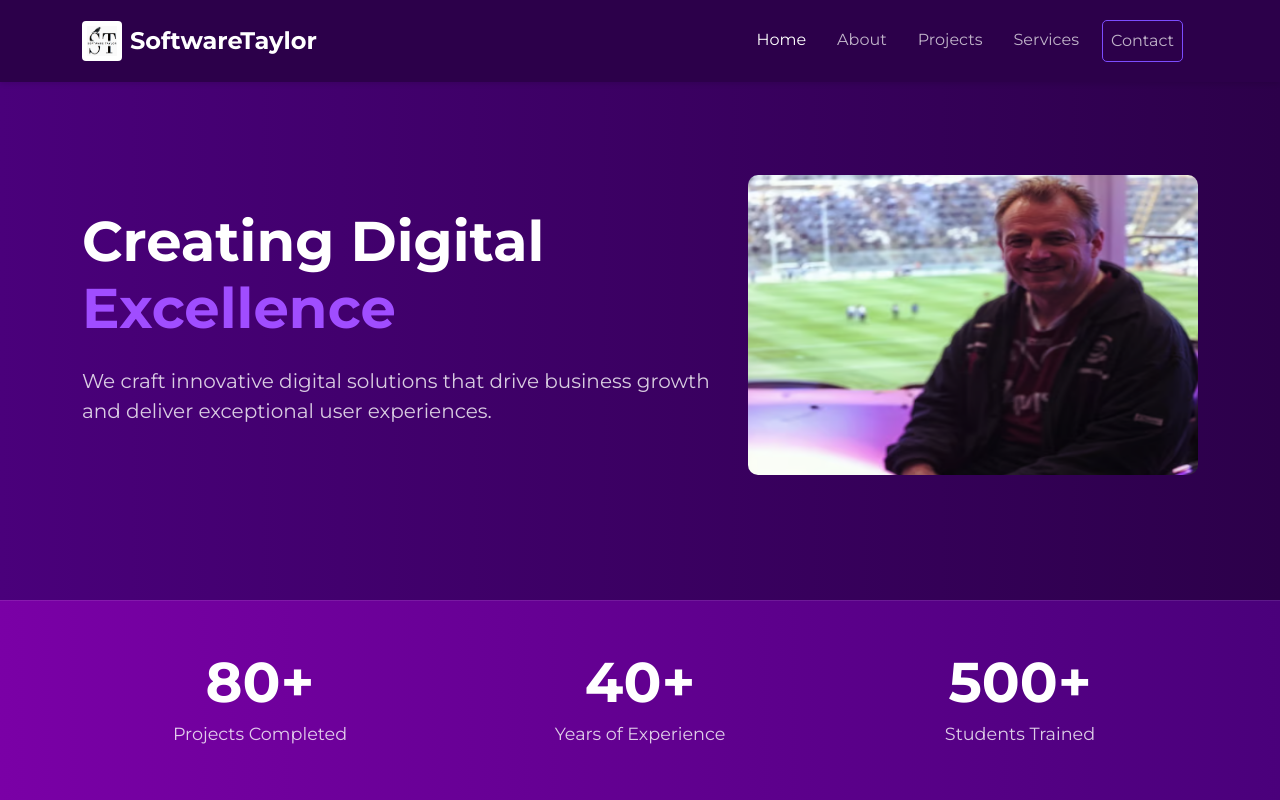
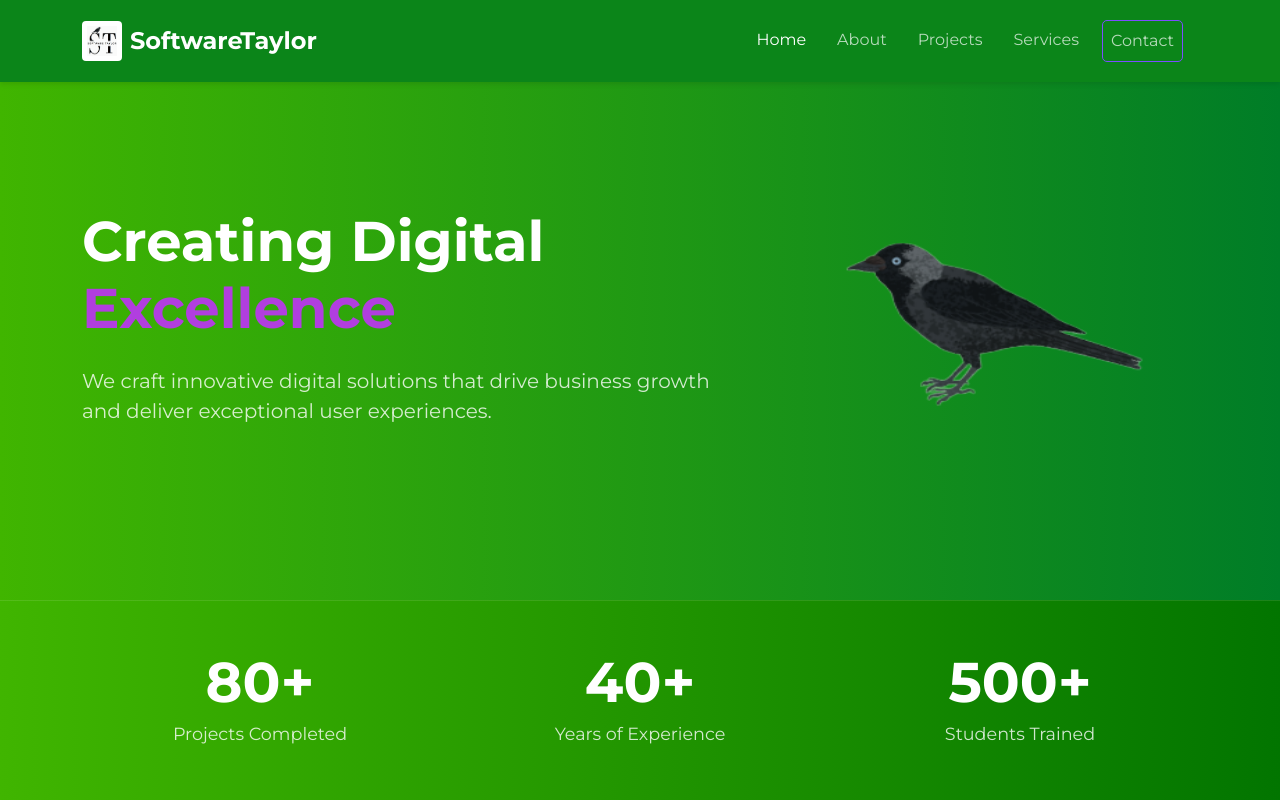
Before and after one commit to Alan-Bushell/software-taylor, a plain HTML site: page index.html in a window 1280 px wide. Shown: the top 800 px of the page. Drawn offline with nearby package versions, Linux system fonts and the light colour scheme.

Commit message:
update project colors and hero image

```diff
--- a/assets/css/style.css
+++ b/assets/css/style.css
@@ -2,12 +2,12 @@
 body {
     font-family: 'Montserrat', sans-serif; /* Example font, adjust as needed */
     color: #333;
-    background-color: #f8f9fa; /* Light background for the overall page */
+    background-color: #0b8519; /* Light background for the overall page */
 }
 
 /* Navbar */
 .navbar {
-    background-color: #2c004a; /* Dark purple from wireframe */
+    background-color: #0b8519;
     padding-top: 1rem;
     padding-bottom: 1rem;
     box-shadow: 0 2px 5px rgba(0,0,0,0.1);
@@ -58,8 +58,7 @@ body {
 
 /* Hero Section */
 .hero-section {
-    background-color: #4a007b; /* Darker purple for the hero section */
-    background: linear-gradient(to right, #4a007b, #2c004a); /* Gradient as seen in wireframe */
+    background: linear-gradient(to right, #40b500, #007d27); /* Gradient as seen in wireframe */
     min-height: 600px; /* Adjust as needed */
     padding-top: 100px; /* To account for fixed navbar */
     padding-bottom: 50px;
@@ -90,7 +89,7 @@ body {
 }
 
 .hero-section .text-excellence {
-    color: #a04dff; /* Lighter purple for "Excellence" */
+    color: #b13edf; /* Lighter purple for "Excellence" */
 }
 
 .hero-section p.lead {
@@ -110,7 +109,7 @@ body {
 /* Stats Section */
 .stats-section {
     background-color: #7a00a6; /* A mid-range purple */
-    background: linear-gradient(to right, #7a00a6, #4a007b); /* Gradient */
+    background: linear-gradient(to right, #40b500, #027500); /* Gradient */
     border-top: 1px solid rgba(255,255,255,0.1);
 }
 
@@ -178,7 +177,7 @@ body {
 
 /* Footer */
 .footer {
-    background-color: #2c004a; /* Dark purple, same as navbar */
+    background-color: #049700; /* changed to green as per the tzars ruling */
     color: #fff;
     padding-top: 60px;
     padding-bottom: 30px;
--- a/index.html
+++ b/index.html
@@ -49,7 +49,7 @@
                 </div>
                 <div class="col-lg-5 text-center">
                     <div class="hero-image-placeholder">
-                        <img src="assets/images/tomtaylor2.png" alt="TechTaylor hero" class="hero-placeholder">
+                        <img src="assets/images/jackdaw-2-flipped.png" alt="TechTaylor hero" class="hero-placeholder">
                     </div>
                 </div>
             </div>
```
Also changed, not shown: assets/images/jackdaw-2-flipped.png (added), assets/images/jdshaddow.png (added), assets/images/js-noshaddow.png (added).
